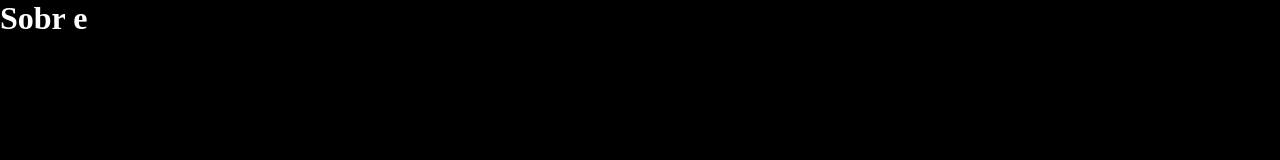
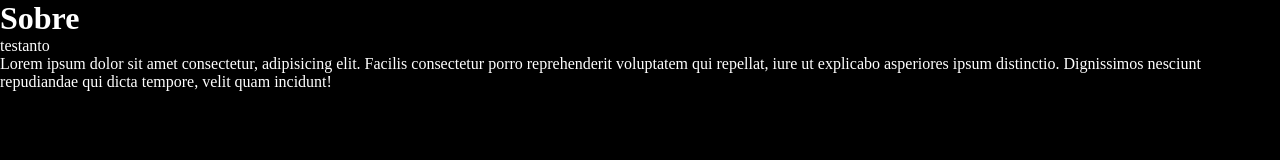
Before and after one commit to Kadnys07/estudoGitHub, a plain HTML site: page sobre.html in a window 1280 px wide. Drawn offline with Linux system fonts and the light colour scheme.

Commit message:
Alterando pagina_sobre

```diff
--- a/sobre.html
+++ b/sobre.html
@@ -1,14 +1,21 @@
 <!DOCTYPE html>
 <html lang="pt-br">
+
 <head>
     <meta charset="UTF-8">
     <meta name="viewport" content="width=device-width, initial-scale=1.0">
     <link rel="stylesheet" href="assets/css/estilo.css">
     <title>Pagina Inicial </title>
 </head>
+
 <body>
-    <h1>Sobr e</h1>
+    <h1>Sobre</h1>
+    <p>testanto</p>
+    <span>Lorem ipsum dolor sit amet consectetur, adipisicing elit. Facilis consectetur porro reprehenderit voluptatem
+        qui repellat, iure ut explicabo asperiores ipsum distinctio.
+        Dignissimos nesciunt repudiandae qui dicta tempore, velit quam incidunt!</span>
     <script src="assets/js/App.js"></script>
 
 </body>
+
 </html>
```
